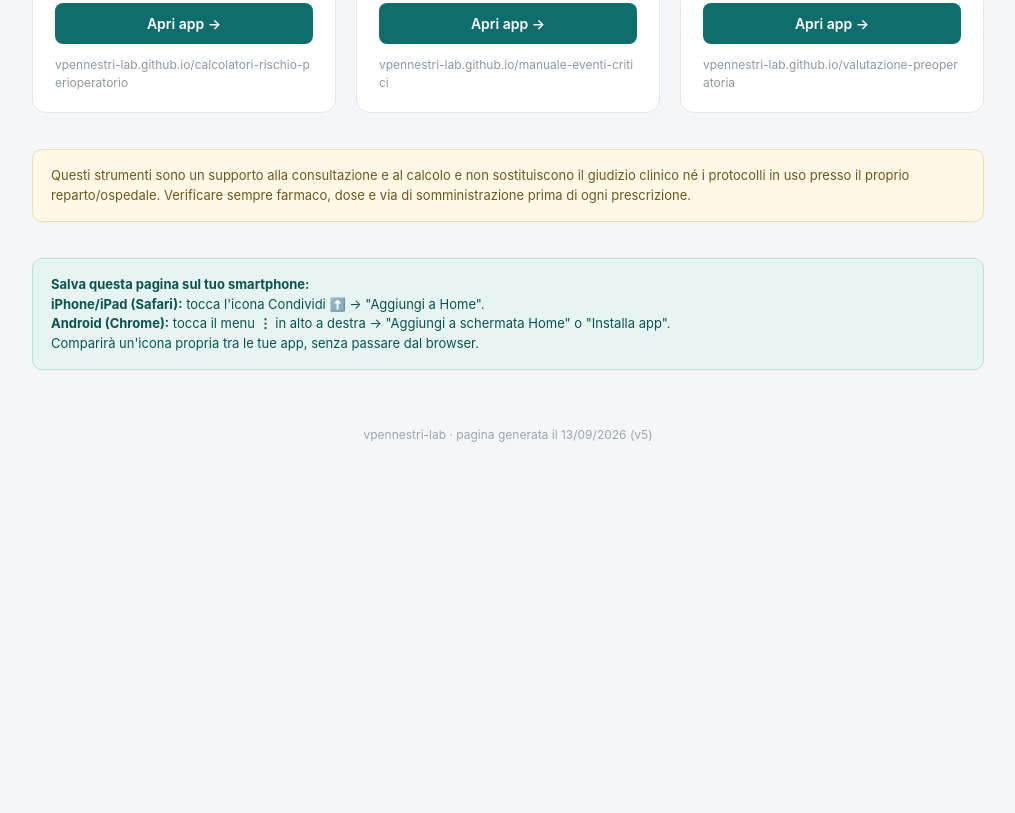
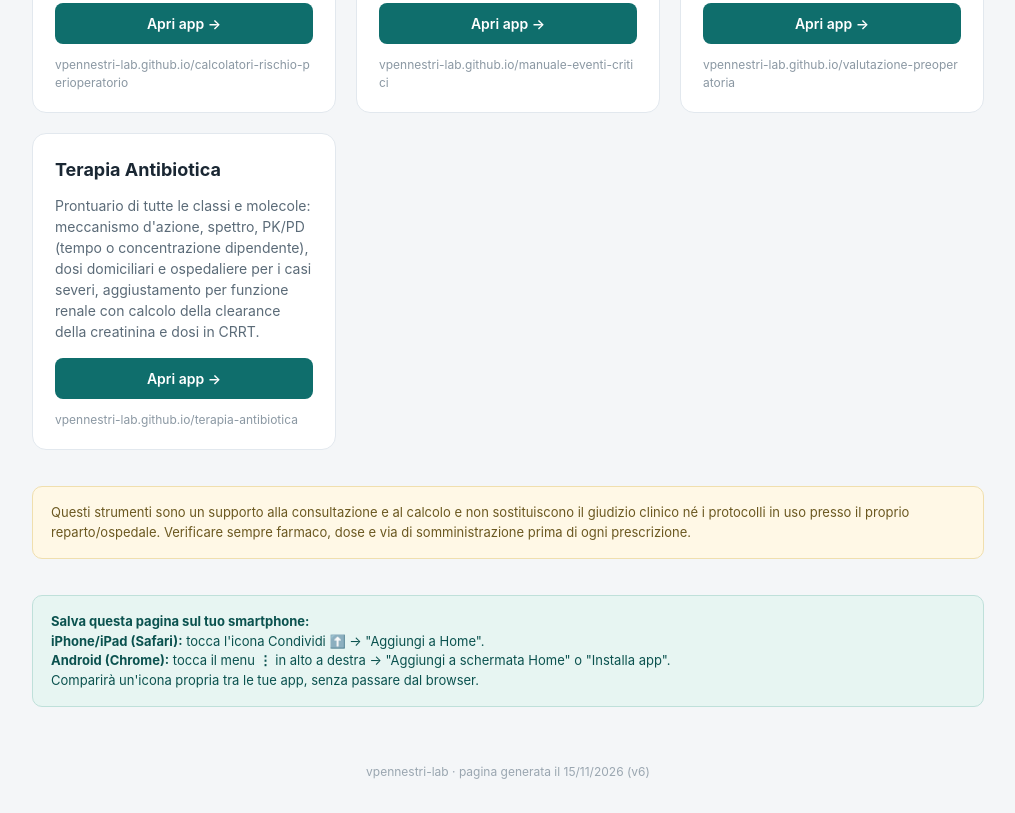
Before and after one commit to vpennestri-lab/vpennestri-lab.github.io, a plain HTML site: page index.html in a window 1280 px wide. Shown: the part 1570-2383 px from the top of the page, without its empty margins (132-1147 px from the left). Before the commit the page ends 2046 px from the top, so only its background shows below. Drawn offline with Linux system fonts and the light colour scheme.

Commit message:
Aggiungi scheda Terapia Antibiotica (v6)

```diff
--- a/index.html
+++ b/index.html
@@ -262,6 +262,13 @@ padding:0 24px 32px;
 <div class="link-line">vpennestri-lab.github.io/valutazione-preoperatoria</div>
 </div>
 
+<div class="card" data-keywords="terapia antibiotica antibiotici classi molecole meccanismo d'azione spettro pk/pd tempo dipendente concentrazione dipendente dose domiciliare ospedaliera insufficienza renale clearance creatinina cockcroft-gault crrt cvvh cvvhdf penicilline cefalosporine carbapenemi meropenem piperacillina tazobactam ceftriaxone vancomicina teicoplanina linezolid daptomicina aminoglicosidi gentamicina amikacina fluorochinoloni levofloxacina ciprofloxacina macrolidi tetracicline tigeciclina colistina fosfomicina ceftazidime avibactam cefiderocol">
+<h2>Terapia Antibiotica</h2>
+<p>Prontuario di tutte le classi e molecole: meccanismo d'azione, spettro, PK/PD (tempo o concentrazione dipendente), dosi domiciliari e ospedaliere per i casi severi, aggiustamento per funzione renale con calcolo della clearance della creatinina e dosi in CRRT.</p>
+<a class="open" href="https://vpennestri-lab.github.io/terapia-antibiotica/" target="_blank" rel="noopener">Apri app →</a>
+<div class="link-line">vpennestri-lab.github.io/terapia-antibiotica</div>
+</div>
+
 </div>
 
 <div class="no-results" id="no-results">Nessuna app trovata per questa ricerca.</div>
@@ -279,7 +286,7 @@ Comparirà un'icona propria tra le tue app, senza passare dal browser.
 </main>
 
 <footer>
-vpennestri-lab · pagina generata il 13/09/2026 (v5)
+vpennestri-lab · pagina generata il 15/11/2026 (v6)
 </footer>
 
 <script>
```
